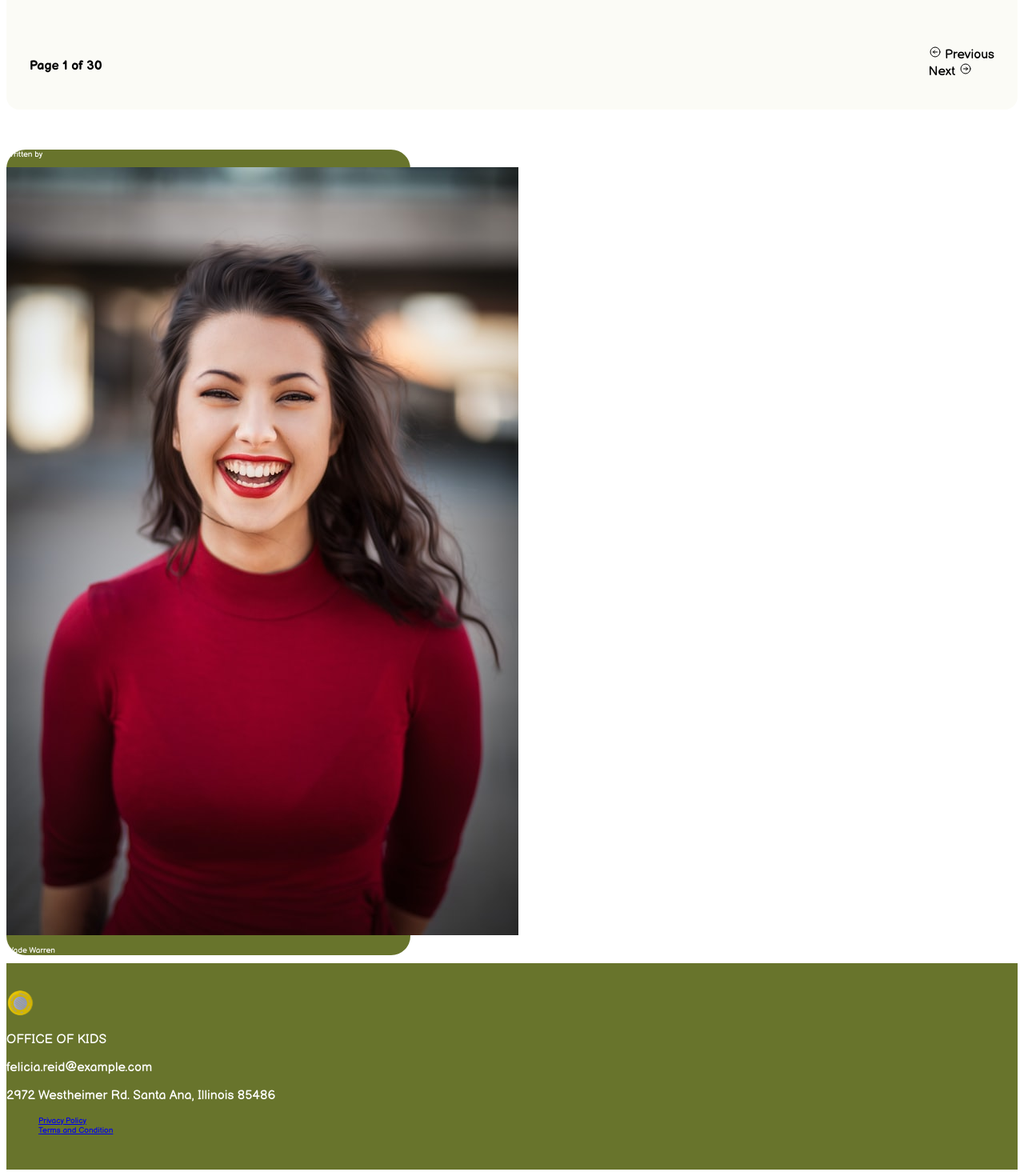
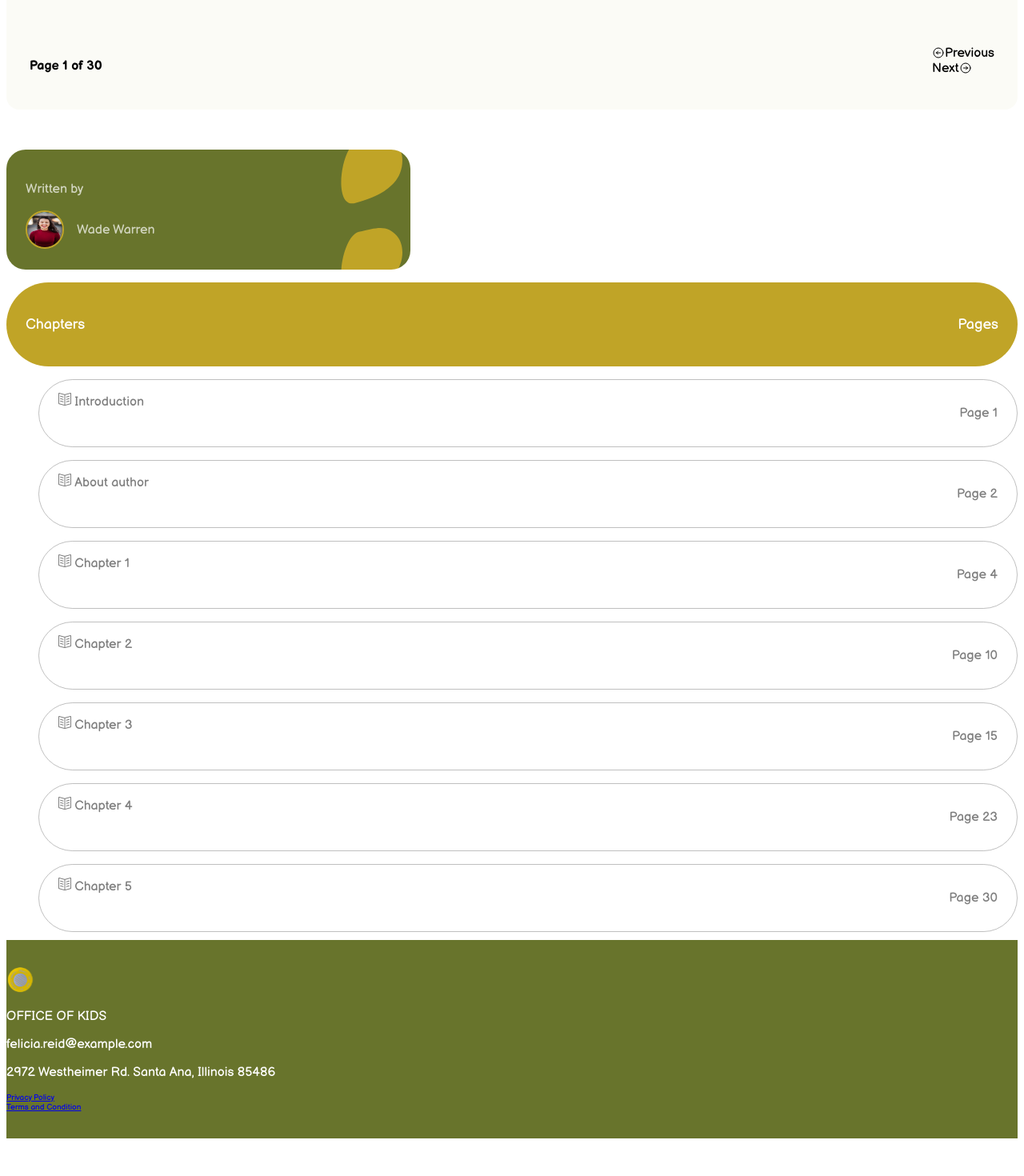
Before and after one commit to LEAT-Systems/OfficeOfKids, a React (Create React App) app: page /reader in a window 1280 px wide. Shown: the part 873-2343 px from the top of the page at 80% size. After the commit the page ends 2304 px from the top, so only its background shows below. Built offline with nearby package versions, Linux system fonts and the light colour scheme; the HTML template or start-up script is replaced by a standard one.

Commit message:
Complete UI for ReaderScreen component

```diff
--- a/src/components/Footer.jsx
+++ b/src/components/Footer.jsx
@@ -16,18 +16,18 @@ function Footer() {
 							<p className='footer-text mt-2'>felicia.reid@example.com</p>
 							<p className='footer-text'>2972 Westheimer Rd. Santa Ana, Illinois 85486 </p>
 							</div>
-						<ul className='flex gap-x-5 mt-[64px] md:mt-0'>
-							<li className='text-[14px] md:text-[18px]'>
+						<div className='flex gap-x-10 mt-[64px] md:mt-0'>
+							<div className='text-[14px] md:text-[18px]'>
 								<Link to='/private-policy'>
 									Privacy Policy
 								</Link>
-							</li>
-							<li className='text-[14px] md:text-[18px]'>
+							</div>
+							<div className='text-[14px] md:text-[18px]'>
 								<Link to='/tac'>
 									Terms and Condition
 								</Link>
-							</li>
-						</ul>
+							</div>
+						</div>
 					</div>
 				</div>
 			</div>
--- a/src/components/ReaderScreen.jsx
+++ b/src/components/ReaderScreen.jsx
@@ -3,6 +3,7 @@ import {
   HiOutlineArrowLeftCircle,
   HiOutlineArrowRightCircle,
 } from "react-icons/hi2";
+import {SlBookOpen} from 'react-icons/sl'
 import image1 from "../images/images1.jpeg";
 import "../style/reader/ReaderScreen.css";
 
@@ -68,10 +69,10 @@ function ReaderScreen() {
                 <div className="navigate-page">
                   <p className="page">Page 1 of 30</p>
                   <div className="flex gap-x-[38px]">
-                    <div className="flex items-center">
+                    <div className="page-navigate">
                       <HiOutlineArrowLeftCircle className="mr-4" /> Previous
                     </div>
-                    <div className="flex items-center">
+                    <div className="page-navigate">
                       Next <HiOutlineArrowRightCircle className="ml-4" />
                     </div>
                   </div>
@@ -79,16 +80,66 @@ function ReaderScreen() {
               </div>
             </div>
 
-            <div>
-              <div className="user-background">
-                <div className="p-[24px]">
+            <div className="mt-[44px]">
+              <div className="author-background">
+                <div className=" author-display">
                   <p>Written by</p>
-                  <div className="flex">
+                  <div className="author-avatar">
                     <img src={item.image} alt="author" />
                     <p>{item.author}</p>
                   </div>
                 </div>
               </div>
+
+			  <div className="chapters">
+				  <p>Chapters</p>
+				  <p>Pages</p>
+			  </div>
+
+			  <ul>
+				  <li>
+					  <div className="flex items-center">
+						<SlBookOpen className="mr-4"/> Introduction
+					  </div>
+					  <p>Page 1</p>
+				  </li>
+				  <li>
+					  <div className="flex items-center">
+						<SlBookOpen className="mr-4"/> About author
+					  </div>
+					  <p>Page 2</p>
+				  </li>
+				  <li>
+					  <div className="flex items-center">
+						<SlBookOpen className="mr-4"/> Chapter 1
+					  </div>
+					  <p>Page 4</p>
+				  </li>
+				  <li>
+					  <div className="flex items-center">
+						<SlBookOpen className="mr-4"/> Chapter 2
+					  </div>
+					  <p>Page 10</p>
+				  </li>
+				  <li>
+					  <div className="flex items-center">
+						<SlBookOpen className="mr-4"/> Chapter 3
+					  </div>
+					  <p>Page 15</p>
+				  </li>
+				  <li>
+					  <div className="flex items-center">
+						<SlBookOpen className="mr-4"/> Chapter 4
+					  </div>
+					  <p>Page 23</p>
+				  </li>
+				  <li>
+					  <div className="flex items-center">
+						<SlBookOpen className="mr-4"/> Chapter 5
+					  </div>
+					  <p>Page 30</p>
+				  </li>
+			  </ul>
             </div>
           </div>
         ))}
--- a/src/style/reader/ReaderScreen.css
+++ b/src/style/reader/ReaderScreen.css
@@ -52,13 +52,71 @@
     font-size: 1.6rem;
 }
 
-.user-background{
+.page-navigate{
+    display: flex;
+    align-items: center;
+    cursor: pointer;
+    font-size: 1.6rem;
+}
+
+.author-background{
     width: 50.5rem;
     background-image: url('../../images/UserBackground.svg');
     background-size: cover;
     border-radius: 2.4rem;
 }
 
-.user-background p{
+.author-display{
+    padding: 2.4rem;
+}
 
+.author-display p{
+    opacity: 0.7;
+    font-size: 1.6rem;
 }
+
+.author-avatar{
+    display: flex;
+    align-items: center;
+    gap: 0 1.6rem;
+    margin-top: .8rem;
+}
+
+.author-avatar img{
+    width: 4.4rem;
+    height: 4.4rem;
+    border: 2px solid #C0A427;
+    border-radius: 50%;
+}
+
+.chapters{
+    padding: 2.4rem;
+    background-color: #C0A427;
+    margin-top: 1.6rem;
+    border-radius: 5.6rem;
+    display: flex;
+    justify-content: space-between;
+    font-size: 1.8rem;
+}
+
+ul li {
+    list-style-type: none;
+    color: black;
+    opacity: 0.5;
+    margin-top: 1.6rem;
+    border-radius: 5.6rem;
+    display: flex;
+    justify-content: space-between;
+    font-size: 1.6rem;
+    border: 1px solid rgba(0, 0, 0, 0.5);
+    padding: 1.6rem 2.4rem;
+    cursor: pointer;
+    transition: outline 200ms, color 200ms ease;
+}
+
+ul li:hover{
+    outline: 2px solid #68742C;
+    color: #68742C;
+    opacity: 1;
+    background-color: #FBFBF6;
+}
```
